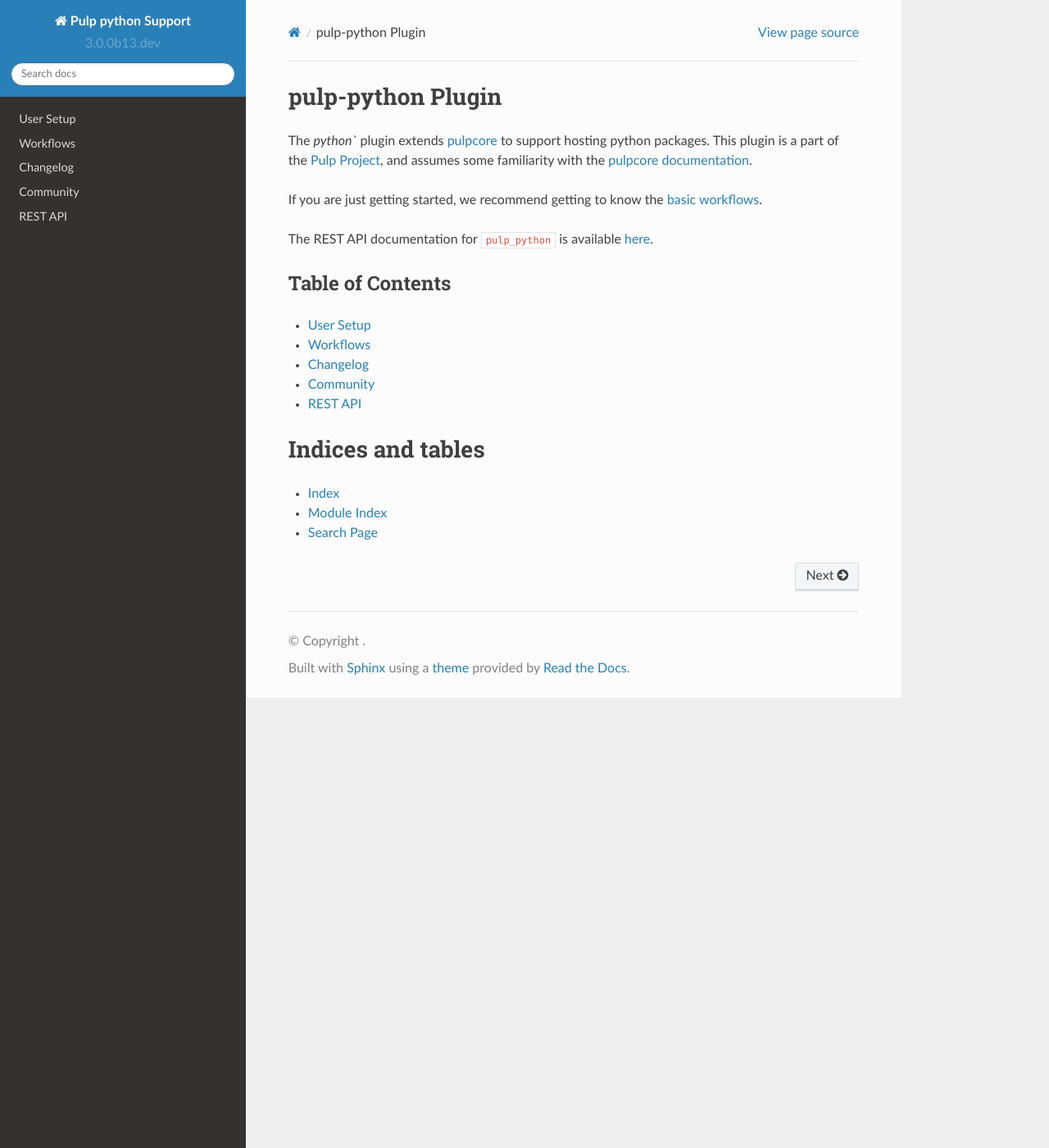
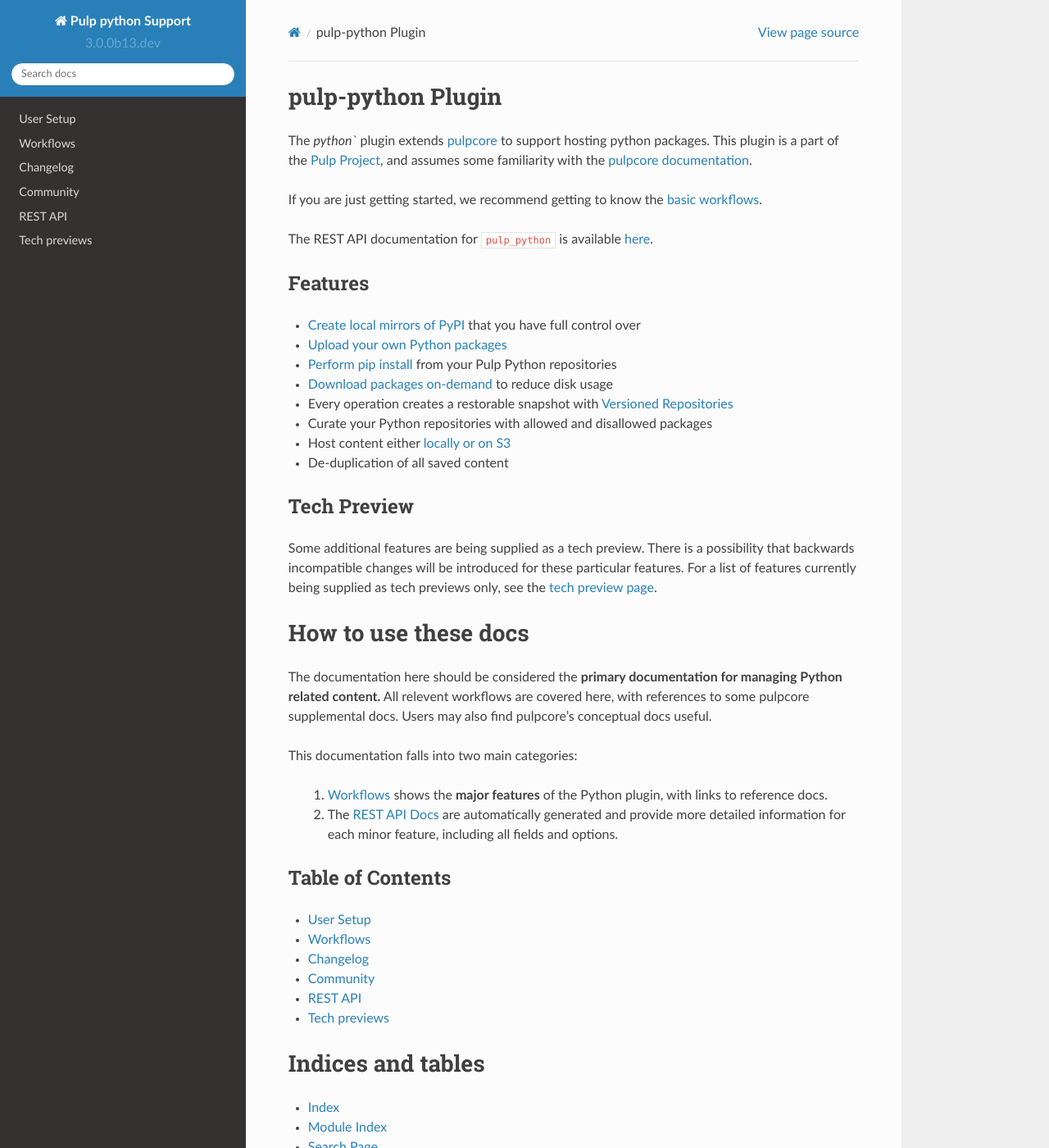
Before and after one commit to pulp/pulp_python, a Sphinx documentation site: the page built from docs/index.rst, in a window 1280 px wide and 1400 px high. Shown: the whole window at 82% size. Built offline with Sphinx 7.4.7 and the Read the Docs theme 2.0.0, drawn with Linux system fonts in a browser that asks for light colours.

Commit message:
Added new feature list and tech preview page for experimental features
fixes: #7628
https://pulp.plan.io/issues/7628

```diff
--- a/docs/index.rst
+++ b/docs/index.rst
@@ -11,6 +11,38 @@
 
 The REST API documentation for ``pulp_python`` is available `here <restapi.html>`_.
 
+Features
+--------
+
+* :ref:`Create local mirrors of PyPI <sync-workflow>` that you have full control over
+* :ref:`Upload your own Python packages <uploading-content>`
+* :ref:`Perform pip install <host>` from your Pulp Python repositories
+* :ref:`Download packages on-demand <create-remote>` to reduce disk usage
+* Every operation creates a restorable snapshot with :ref:`Versioned Repositories <versioned-repo-created>`
+* Curate your Python repositories with allowed and disallowed packages
+* Host content either `locally or on S3 <https://docs.pulpproject.org/installation/storage.html>`_
+* De-duplication of all saved content
+
+Tech Preview
+------------
+
+Some additional features are being supplied as a tech preview.  There is a possibility that
+backwards incompatible changes will be introduced for these particular features.  For a list of
+features currently being supplied as tech previews only, see the :doc:`tech preview page
+<tech-preview>`.
+
+How to use these docs
+=====================
+
+The documentation here should be considered the **primary documentation for managing Python related content.**
+All relevent workflows are covered here, with references to some pulpcore supplemental docs.
+Users may also find pulpcore’s conceptual docs useful.
+
+This documentation falls into two main categories:
+
+    1. :ref:`workflows-index` shows the **major features** of the Python plugin, with links to reference docs.
+    2. The `REST API Docs <restapi.html>`_ are automatically generated and provide more detailed information for each
+       minor feature, including all fields and options.
 
 Table of Contents
 -----------------
@@ -23,6 +55,7 @@
    changes
    contributing
    restapi/index
+   tech-preview
 
 
 Indices and tables
--- a/docs/workflows/index.rst
+++ b/docs/workflows/index.rst
@@ -1,3 +1,5 @@
+.. _workflows-index:
+
 Workflows
 =========
 
--- a/docs/workflows/publish.rst
+++ b/docs/workflows/publish.rst
@@ -1,3 +1,5 @@
+.. _host:
+
 Publish and Host
 ================
 
--- a/docs/workflows/upload.rst
+++ b/docs/workflows/upload.rst
@@ -1,3 +1,5 @@
+.. _uploading-content:
+
 Upload and Manage Content
 =========================
 Content can be added to a repository not only by synchronizing from a remote source but also by uploading the files directly into Pulp.
```
Also changed, not shown: docs/tech-preview.rst (added, +9 -0 lines), docs/workflows/sync.rst (+7 -0 lines), 1 other file.
